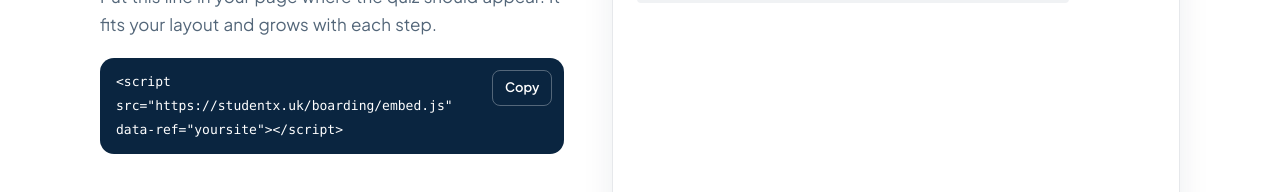
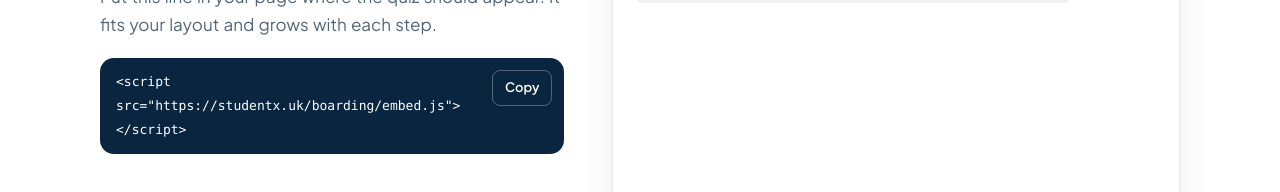
Before and after one commit to MichaelChar/StudentX, a Next.js app: page /en/boarding/partners in a window 1280 px wide. Shown: the part 259-451 px from the top of the page. Built offline with nearby package versions, Linux system fonts and the light colour scheme; no server answers.

Commit message:
feat(boarding): option 1 is the bare embed line, no data-ref
Founder's call, 2026-10-13: <script src="https://studentx.uk/boarding/embed.js"></script>.
data-ref stays supported (optional) for when partner refs come back.

Co-Authored-By: Claude Opus 5.5 <noreply@anthropic.com>

```diff
--- a/public/boarding/embed.js
+++ b/public/boarding/embed.js
@@ -1,13 +1,13 @@
 /*
   StudentX — Swiss boarding quiz embed.
 
-    <script src="https://studentx.uk/boarding/embed.js" data-ref="yoursite"></script>
+    <script src="https://studentx.uk/boarding/embed.js"></script>
 
   Puts the quiz in an iframe right where this script tag sits. The iframe
   grows to fit each step, so it never scrolls inside itself, and after each
   step it scrolls back into view if the visitor had scrolled past its top.
-  `data-ref` (letters, digits, dashes) tags the leads that come from your
-  site. Details: https://studentx.uk/boarding/partners
+  Optional `data-ref="yoursite"` (letters, digits, dashes) tags the leads
+  that come from your site. Details: https://studentx.uk/boarding/partners
 
   Kept to plain ES5 and no dependencies: it runs on other people's pages, in
   whatever browser their visitors use. The URL is permanent — partners paste
--- a/src/components/boarding/PartnerDemo.js
+++ b/src/components/boarding/PartnerDemo.js
@@ -9,20 +9,19 @@ import { BTN_PRIMARY, H2, LABEL, MUTED } from '@/components/boarding/styles';
   the preview appends the very same <script> a partner would paste, so the
   page proves the line works rather than showing a picture of it.
 
-  The code shows the placeholder ref "yoursite" (founder's call,
-  2026-10-12: no name field). The link is the plain public quiz page, no
-  ref — founder's call the same day: just the quiz, on a public page. A
-  partner's ref is optional (/boarding/quiz?ref=… still tags their leads).
-  The live preview uses "partners-demo", so demo runs are told apart from
-  real embeds in boarding_leads. The shown code and link always point at
+  Both are shown without a partner ref — founder's call, 2026-10-12/13: the
+  simplest line and the plain public quiz page, refs can come back later.
+  Both still accept one (data-ref="…" on the script, ?ref=… on the link)
+  and tag that partner's leads with it. The live preview adds data-ref
+  "partners-demo", so demo runs are told apart from real embeds in
+  boarding_leads; it behaves exactly like the line shown. The shown code and link always point at
   https://studentx.uk; the preview loads from wherever this page is served,
   so it also works on localhost.
 */
 
 const SITE = 'https://studentx.uk';
-const SAMPLE_REF = 'yoursite';
 const DEMO_REF = 'partners-demo';
-const CODE = `<script src="${SITE}/boarding/embed.js" data-ref="${SAMPLE_REF}"></script>`;
+const CODE = `<script src="${SITE}/boarding/embed.js"></script>`;
 const QUIZ_PATH = '/boarding/quiz';
 const LINK_URL = `${SITE}${QUIZ_PATH}`;
 
```
